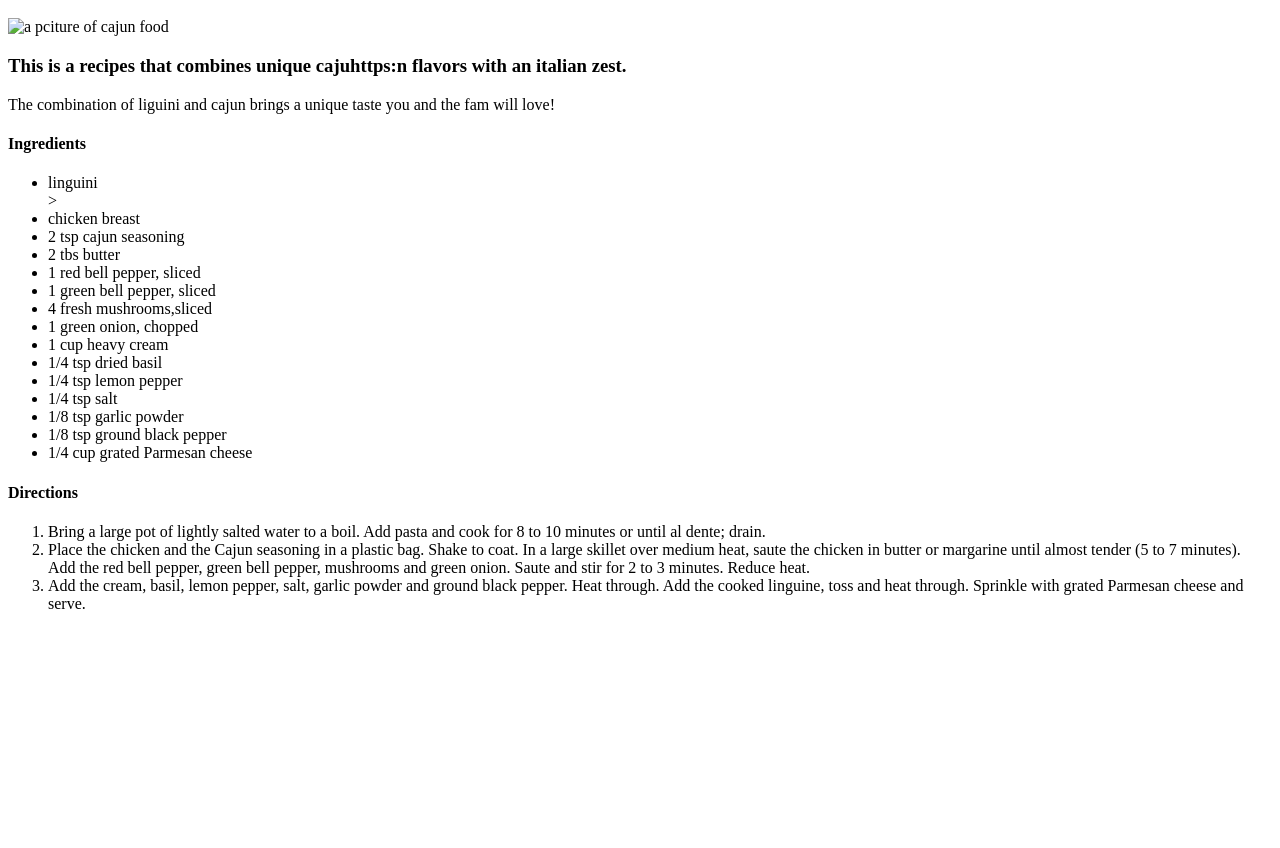
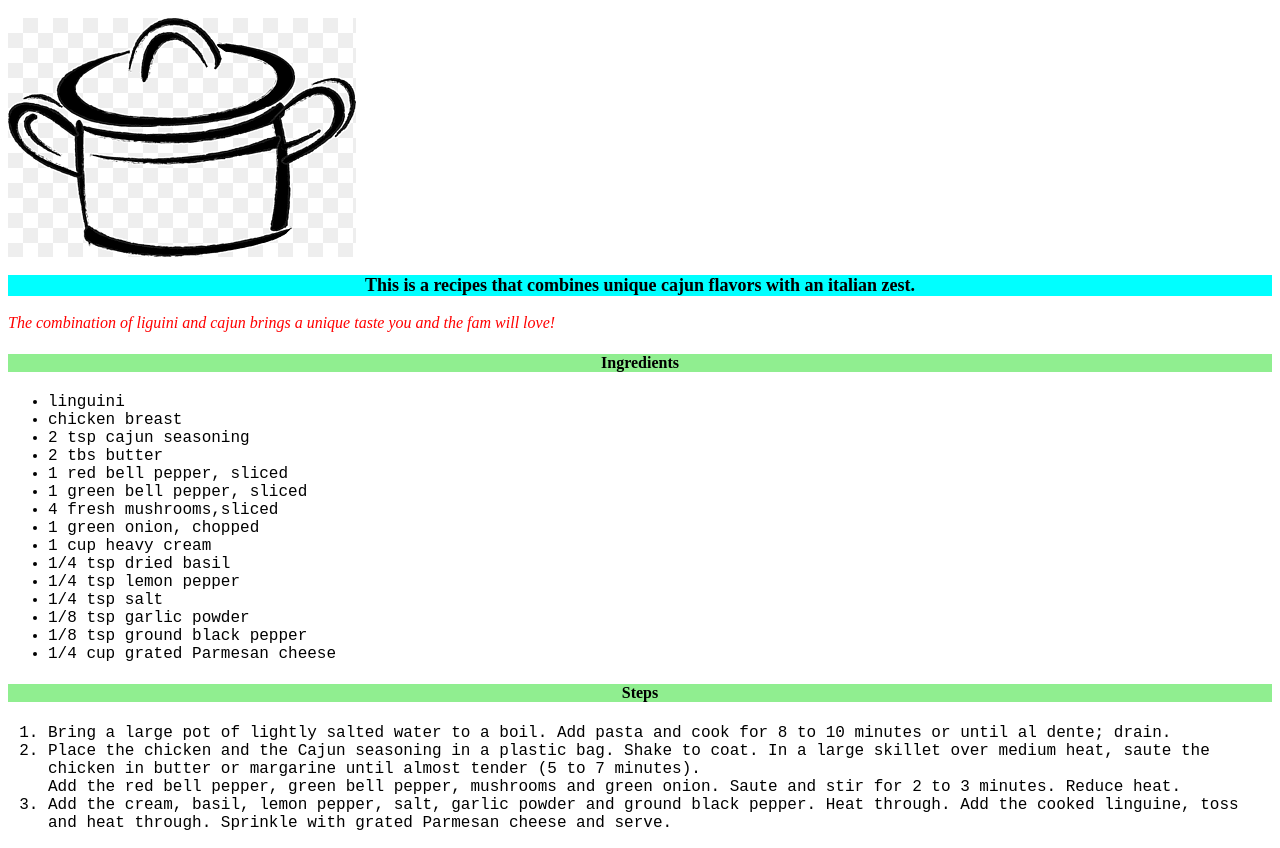
Before and after one commit to sethali/odin-recipes, a plain HTML site: page recipes/cajun_pasta.html in a window 1280 px wide. Shown: the part 48-896 px from the top of the page. Before the commit the page ends 800 px from the top, so only its background shows below. Drawn offline with Linux system fonts and the light colour scheme.

Commit message:
add all new recipes

```diff
--- a/recipes/cajun_pasta.html
+++ b/recipes/cajun_pasta.html
@@ -1,14 +1,17 @@
 <main>
+    <head>
+        <link rel="stylesheet" href="/odin-recipes/styles.css">
+    </head>
     <div>
         <h1>Seths chicken cajun pasta recipes</h1>
-        <img src ="/images/cajun_pasta.png" alt = "a pciture of cajun food" >
-        <h3>This is a recipes that combines unique cajuhttps:n flavors with an italian zest.</h3>
+        <img src ="/odin-recipes/images/cajun pasta.png" alt = "a pciture of cajun food" >
+        <h3 id="corny">This is a recipes that combines unique cajun flavors with an italian zest.</h3>
         <p> The combination of liguini and cajun brings a unique taste you and the fam will love!</p>
     </div>
     <div>
-        <h4>Ingredients</h4>
-            <ul>
-                <li>linguini</li>>
+        <h4 class="subheads">Ingredients</h4>
+            <ul class="list">
+                <li>linguini</li>
                 <li>chicken breast</li>
                 <li>2 tsp cajun seasoning</li>
                 <li>2 tbs butter</li>
@@ -26,8 +29,8 @@
             </ul>
     </div>
     <div>
-        <h4>Directions</h4>
-        <ol>
+        <h4 class="subheads">Steps</h4>
+        <ol class="list">
             <li>Bring a large pot of lightly salted water to a boil. Add pasta and cook for 8 to 10 minutes or until al dente; drain.</li>
             <li>Place the chicken and the Cajun seasoning in a plastic bag. Shake to coat. In a large skillet over medium heat, saute the chicken in butter or margarine until almost tender (5 to 7 minutes).</li>            Add the red bell pepper, green bell pepper, mushrooms and green onion. Saute and stir for 2 to 3 minutes. Reduce heat.
             <li>Add the cream, basil, lemon pepper, salt, garlic powder and ground black pepper. Heat through. Add the cooked linguine, toss and heat through. Sprinkle with grated Parmesan cheese and serve.</li>
--- /dev/null
+++ b/styles.css
@@ -0,0 +1,24 @@
+#corny{
+    background-color: aqua;
+    text-align: center;
+    font-size: large;
+}
+
+p{
+    color: red;
+    font-style: italic;
+}
+
+.subheads{
+    font-weight: bold;
+    text-align: center;
+    background-color: lightgreen;
+}
+
+.list{
+    font-family: 'Courier New', Courier, monospace;
+    color: black;
+}
+.img{
+    content: center;
+}
```
Also changed, not shown: index.html (+1 -2 lines), recipes/cookies.html (+10 -6 lines), recipes/spagetti.html (+9 -6 lines), 1 other file.
